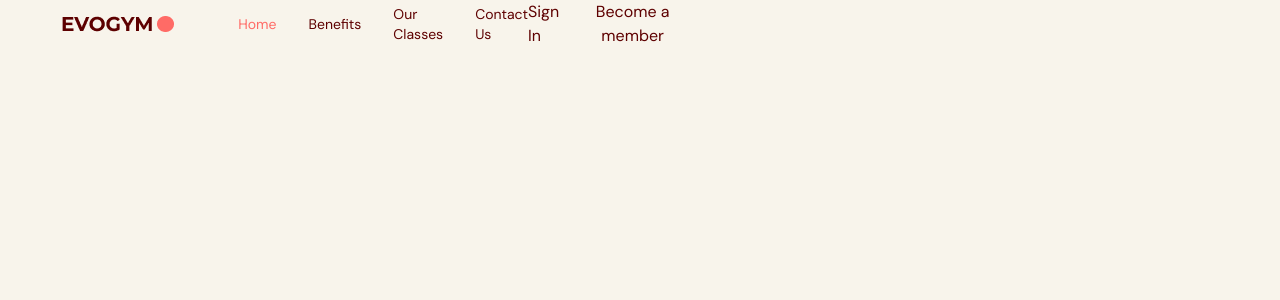
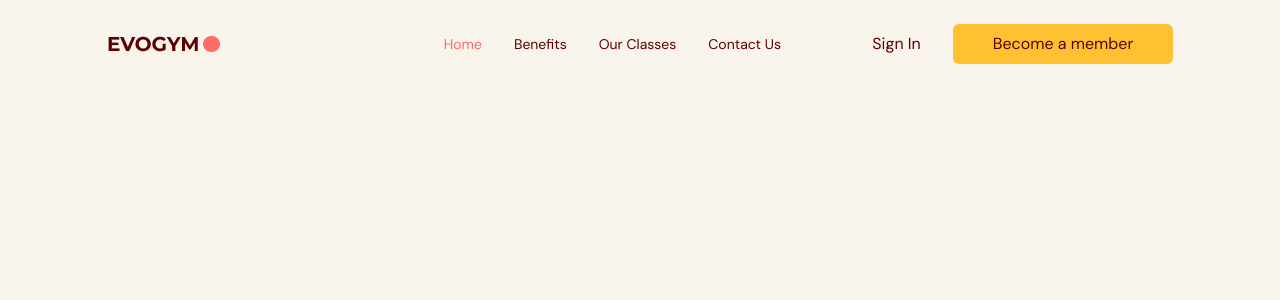
Before and after one commit to khantseithu/GymifyTS, a React (Vite) app: page / in a window 1280 px wide. Shown: the top 300 px of the page. Built offline with nearby package versions, Linux system fonts and the light colour scheme.

Commit message:
Build DeskTop Navbar

```diff
--- a/src/App.tsx
+++ b/src/App.tsx
@@ -1,13 +1,15 @@
 import Navbar from "@/scenes/navbar";
 import { useState } from "react";
-
-type Props = {
-  selectedPage: string;
-  setSelectedPage: (page: string) => void;
-};
+import { SelectedPage } from "./shared/types";
+// type Props = {
+//   selectedPage: string;
+//   setSelectedPage: (page: string) => void;
+// };
 
 function App() {
-  const [selectedPage, setselectedPage] = useState<string>("home"); // ["home", "benefits", "ourclasses", "contactus"]
+  const [selectedPage, setselectedPage] = useState<SelectedPage>(
+    SelectedPage.Home
+  ); // ["home", "benefits", "ourclasses", "contactus"]
   return (
     <>
       <div className="app bg-gray-20">
--- /dev/null
+++ b/src/hooks/useMediaQuery.ts
@@ -0,0 +1,19 @@
+import { useState, useEffect } from "react";
+
+const useMediaQuery = (query: string) => {
+  const [matches, setMatches] = useState(false);
+
+  useEffect(() => {
+    const media = window.matchMedia(query);
+    if (media.matches !== matches) {
+      setMatches(media.matches);
+    }
+    const listener = () => setMatches(media.matches);
+    window.addEventListener("resize", listener);
+    return () => window.removeEventListener("resize", listener);
+  }, [matches, query]);
+
+  return matches;
+};
+
+export default useMediaQuery;
--- a/src/scenes/navbar/Link.tsx
+++ b/src/scenes/navbar/Link.tsx
@@ -1,13 +1,14 @@
+import { SelectedPage } from "@/shared/types";
 import AnchorLink from "react-anchor-link-smooth-scroll";
 
 type Props = {
   page: string;
-  selectedPage: string;
-  setSelectedPage: (page: string) => void;
+  selectedPage: SelectedPage;
+  setSelectedPage: (page: SelectedPage) => void;
 };
 
 function Link({ page, selectedPage, setSelectedPage }: Props) {
-  const lowerCasePage = page.toLowerCase().replace(/ /g, "");
+  const lowerCasePage = page.toLowerCase().replace(/ /g, "") as SelectedPage;
   return (
     <AnchorLink
       href={`#${lowerCasePage}`}
--- a/src/scenes/navbar/index.tsx
+++ b/src/scenes/navbar/index.tsx
@@ -2,22 +2,29 @@
 import { Bars3Icon, XMarkIcon } from "@heroicons/react/24/solid";
 import Logo from "@/assets/Logo.png";
 import Link from "./Link";
+import { SelectedPage } from "@/shared/types";
+import useMediaQuery from "@/hooks/useMediaQuery";
+import ActionButton from "@/shared/ActionButton";
 
 type Props = {
-  selectedPage: string;
-  setSelectedPage: (page: string) => void;
+  selectedPage: SelectedPage;
+  setSelectedPage: (page: SelectedPage) => void;
 };
+
 const Navbar = ({ selectedPage, setSelectedPage }: Props) => {
-  const flexBetween = "flex justify-between items-center";
-
+  const [isMenuToggled, setIsMenuToggled] = useState<boolean>(false);
+  const flexBetween = "flex items-center justify-between";
+  const isAboveMediumScreen = useMediaQuery("(min-width: 1060px)");
   return (
     <nav>
-      <div className={`${flexBetween} fixed top-0 z-30`}>
+      <div className={`${flexBetween} fixed top-0 z-30 w-full py-6`}>
         <div className={`${flexBetween} mx-auto w-5/6`}>
-          <div className={`${flexBetween} w-full gap-16`}>
+          <div className={`${flexBetween} w-full gap-56`}>
             {/* Left Side */}
             <img src={Logo} alt="logo" />
+
             {/* Right Side */}
+            {isAboveMediumScreen ? (
               <div className={`${flexBetween} w-full`}>
                 <div className={`${flexBetween} gap-8 text-sm`}>
                   <Link
@@ -43,9 +50,21 @@
                 </div>
                 <div className={`${flexBetween} gap-8 `}>
                   <p>Sign In</p>
-                <button>Become a member</button>
+                  <ActionButton setSelectedPage={setSelectedPage}>
+                    Become a member
+                  </ActionButton>
                 </div>
               </div>
+            ) : (
+              <div className={`${flexBetween} gap-8 text-sm`}>
+                <button
+                  className="rounded-full bg-secondary-500 p-2"
+                  onClick={() => setIsMenuToggled(!isMenuToggled)}
+                >
+                  <Bars3Icon className="h-6 w-6 text-white" />
+                </button>
+              </div>
+            )}
           </div>
         </div>
       </div>
--- /dev/null
+++ b/src/shared/ActionButton.tsx
@@ -0,0 +1,22 @@
+import React from "react";
+import AnchorLink from "react-anchor-link-smooth-scroll";
+import { SelectedPage } from "./types";
+
+type Props = {
+  children: React.ReactNode;
+  setSelectedPage: (page: SelectedPage) => void;
+};
+
+const ActionButton = ({ children, setSelectedPage }: Props) => {
+  return (
+    <AnchorLink
+      className="rounded-md bg-secondary-500 px-10 py-2 hover:bg-primary-500 hover:text-white"
+      onClick={() => setSelectedPage(SelectedPage.ContactUs)}
+      href={`#${SelectedPage.ContactUs}`}
+    >
+      {children}
+    </AnchorLink>
+  );
+};
+
+export default ActionButton;
--- /dev/null
+++ b/src/shared/types.ts
@@ -0,0 +1,6 @@
+export enum SelectedPage {
+  Home = "home",
+  Benefits = "benefits",
+  OurClasses = "ourclasses",
+  ContactUs = "contactus",
+}
```
Lines whose indentation alone changed are shown as unchanged.
